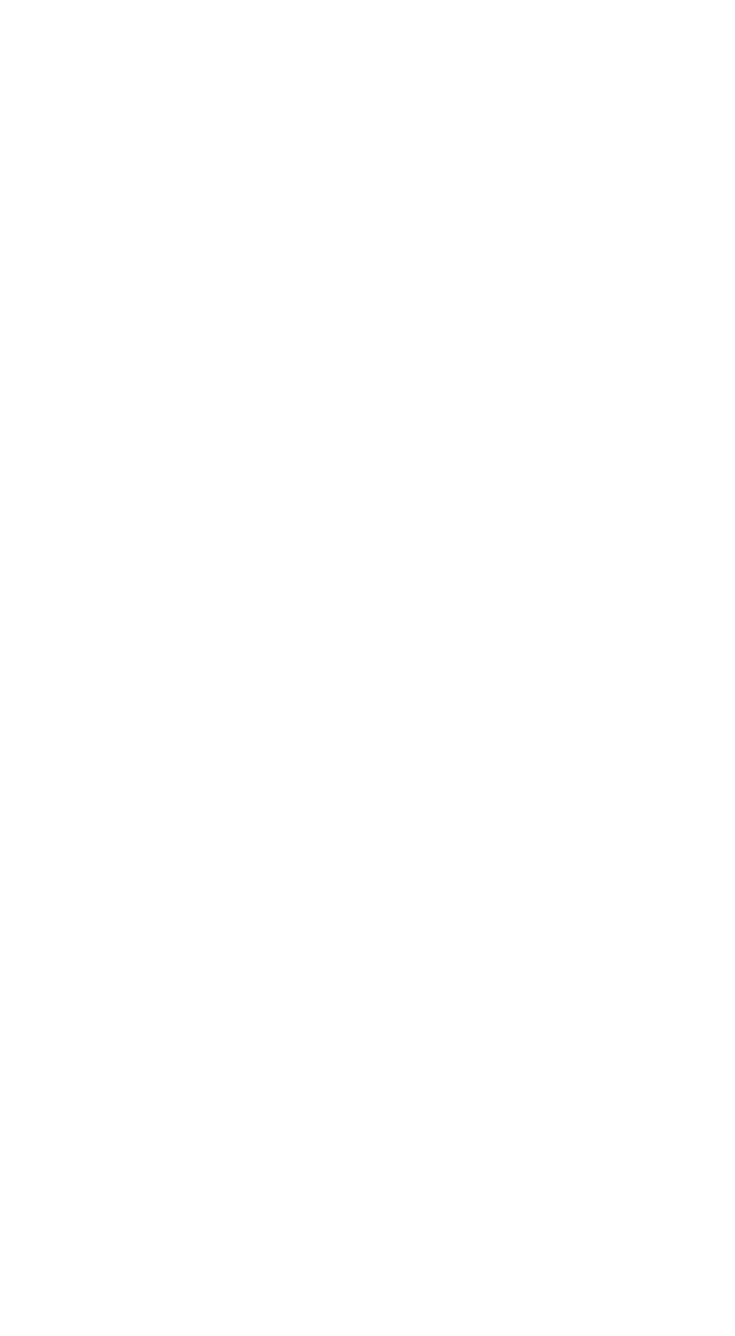
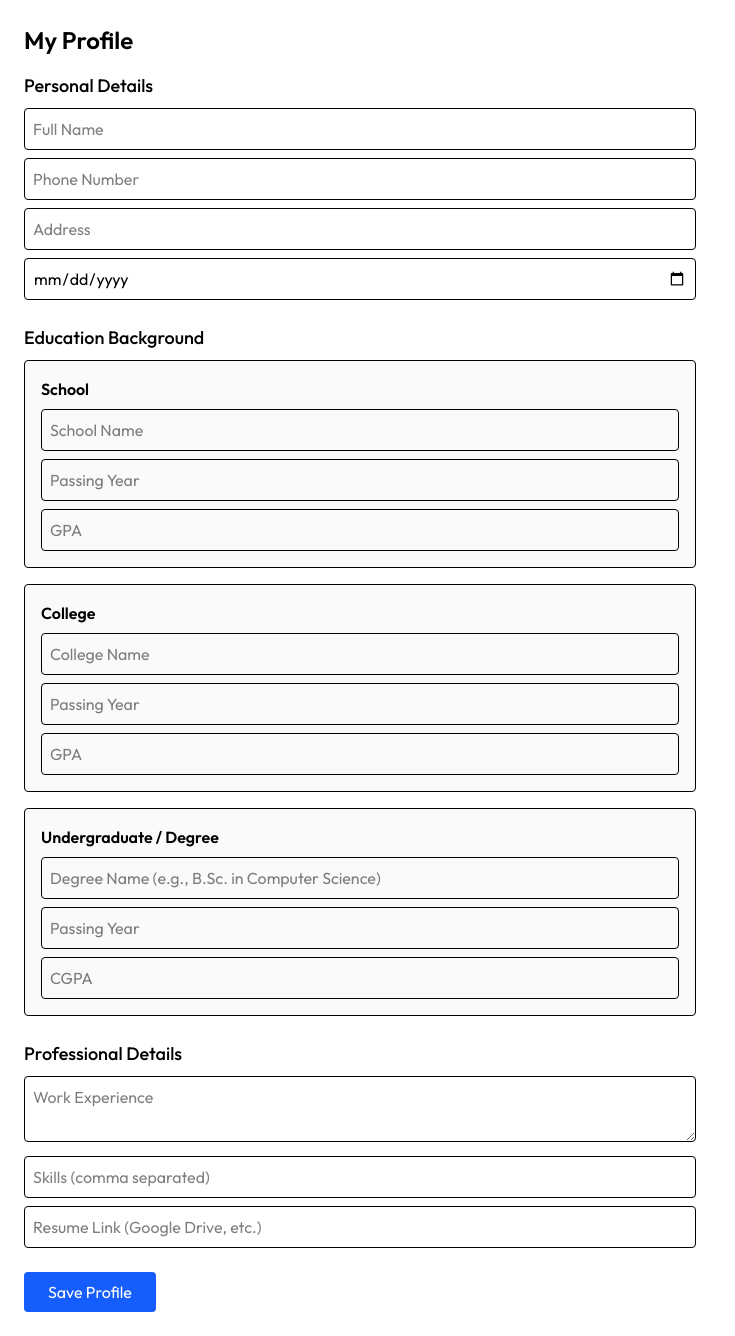
Before and after one commit to i-am-surovi/JOBlent-CSE471-Project, a React (Vite) app in the folder client/: page /profile in a window 1280 px wide. Before the commit this address had no page. Shown: the whole page, without its empty margins (0-735 px from the left). Before the commit the page ends 800 px from the top, so only its background shows below. Built offline with nearby package versions, Linux system fonts and the light colour scheme.

Commit message:
Profile Done

```diff
--- a/client/src/App.jsx
+++ b/client/src/App.jsx
@@ -1,9 +1,11 @@
+// src/App.jsx
 import React from 'react'
-import {Route, Routes} from 'react-router-dom'
+import { Route, Routes } from 'react-router-dom'
 import Home from './pages/Home'
 import ApplyJob from './pages/ApplyJob'
 import Application from './pages/Application'
 import RecruiterLogin from './pages/RecruiterLogin'
+import Profile from './pages/Profile' // ⬅ New import
 
 const App = () => {
   return (
@@ -13,6 +15,7 @@ const App = () => {
         <Route path='/apply-job/:id' element={<ApplyJob />}/>
         <Route path='/applications' element={<Application />}/>
         <Route path='/recruiter/login' element={<RecruiterLogin />}/>
+        <Route path='/profile' element={<Profile />}/> {/* ⬅ New route */}
       </Routes>
     </div>
   )
--- a/client/src/components/Navbar.jsx
+++ b/client/src/components/Navbar.jsx
@@ -1,3 +1,4 @@
+// src/components/Navbar.jsx
 import React from "react";
 import { assets } from "../assets/assets";
 import { useClerk, UserButton, useUser } from "@clerk/clerk-react";
@@ -5,27 +6,61 @@ import { Link, useNavigate } from "react-router-dom";
 
 const Navbar = () => {
   const { openSignIn } = useClerk();
-  const { user } = useUser();
+  const { user, isSignedIn } = useUser();
+  const navigate = useNavigate();
 
-  const navigate = useNavigate()
+  // Determine if the logged-in user is a recruiter
+  const isRecruiter = user?.publicMetadata?.isRecruiter === true;
 
   return (
     <div className="shadow py-4">
       <div className="container px-4 2xl:px-20 mx-auto flex justify-between items-center">
-        <img onClick={()=>navigate('/')} className="cursor-pointer" src={assets.logo} alt="" />
-        {user ? (
+
+        {/* Logo */}
+        <Link to="/">
+          <img src={assets.logo} alt="Logo" className="cursor-pointer" />
+        </Link>
+
+        {isSignedIn ? (
           <div className="flex items-center gap-3">
-            <Link to={'/applications'}>Applied Jobs</Link>
-            <p>|</p>
-            <p className="max-sm:hidden">Hi, {user.firstName+" "+user.lastName}</p>
-            <UserButton/>
+            {isRecruiter ? (
+              // Recruiter links
+              <Link
+                to="/recruiter/dashboard"
+                className="px-5 py-2 border border-blue-600 text-blue-600 rounded-full hover:bg-blue-50 transition-colors"
+              >
+                Job Posting
+              </Link>
+            ) : (
+              // Candidate links
+              <>
+                <Link to="/applications">Applied Jobs</Link>
+                <p>|</p>
+                <p className="max-sm:hidden">
+                  Hi, {user.firstName} {user.lastName}
+                </p>
+                <Link
+                  to="/profile"
+                  className="ml-4 px-4 py-2 bg-gray-100 rounded hover:bg-gray-200"
+                >
+                  My Profile
+                </Link>
+              </>
+            )}
+            <UserButton />
           </div>
         ) : (
-          <div className="flex gap-4 max-sm:text-xs">
-            <button className="text-gray-600">Recruiter Login</button>
+          // When not signed in
+          <div className="flex gap-4 max-sm:text-xs items-center">
+            <button
+              onClick={() => navigate("/recruiter/login")}
+              className="px-5 py-2 border border-blue-600 text-blue-600 rounded-full hover:bg-blue-50 transition-colors"
+            >
+              Recruiter Login
+            </button>
             <button
               onClick={() => openSignIn()}
-              className="bg-blue-600 text-white px-6 sm:px-9 py-2 rounded-full cursor-pointer"
+              className="bg-blue-600 text-white px-6 sm:px-9 py-2 rounded-full cursor-pointer hover:bg-blue-700 transition-colors"
             >
               Login
             </button>
--- /dev/null
+++ b/client/src/pages/Profile.jsx
@@ -0,0 +1,223 @@
+// src/pages/Profile.jsx
+import React, { useState } from "react";
+
+const Profile = () => {
+  const [personal, setPersonal] = useState({
+    fullName: "",
+    phone: "",
+    address: "",
+    dob: "",
+  });
+
+  const [education, setEducation] = useState({
+    schoolName: "",
+    schoolPassingYear: "",
+    schoolGPA: "",
+    collegeName: "",
+    collegePassingYear: "",
+    collegeGPA: "",
+    degreeName: "",
+    degreePassingYear: "",
+    degreeCGPA: "",
+  });
+
+  const [professional, setProfessional] = useState({
+    experience: "",
+    skills: "",
+    resume: "",
+  });
+
+  const handleChange = (e, section) => {
+    const { name, value } = e.target;
+    if (section === "personal") {
+      setPersonal({ ...personal, [name]: value });
+    } else if (section === "education") {
+      setEducation({ ...education, [name]: value });
+    } else {
+      setProfessional({ ...professional, [name]: value });
+    }
+  };
+
+  const handleSubmit = (e) => {
+    e.preventDefault();
+    console.log({
+      ...personal,
+      ...education,
+      ...professional,
+    });
+    alert("Profile updated successfully!");
+  };
+
+  return (
+    <div className="container mx-auto p-6">
+      <h2 className="text-2xl font-semibold mb-4">My Profile</h2>
+      <form onSubmit={handleSubmit} className="space-y-6 max-w-2xl">
+
+        {/* Personal Details */}
+        <div>
+          <h3 className="text-lg font-medium mb-2">Personal Details</h3>
+          <input
+            type="text"
+            name="fullName"
+            placeholder="Full Name"
+            value={personal.fullName}
+            onChange={(e) => handleChange(e, "personal")}
+            className="w-full border p-2 rounded mb-2"
+          />
+          <input
+            type="text"
+            name="phone"
+            placeholder="Phone Number"
+            value={personal.phone}
+            onChange={(e) => handleChange(e, "personal")}
+            className="w-full border p-2 rounded mb-2"
+          />
+          <input
+            type="text"
+            name="address"
+            placeholder="Address"
+            value={personal.address}
+            onChange={(e) => handleChange(e, "personal")}
+            className="w-full border p-2 rounded mb-2"
+          />
+          <input
+            type="date"
+            name="dob"
+            value={personal.dob}
+            onChange={(e) => handleChange(e, "personal")}
+            className="w-full border p-2 rounded"
+          />
+        </div>
+
+        {/* Education Section */}
+        <div>
+          <h3 className="text-lg font-medium mb-2">Education Background</h3>
+
+          {/* School */}
+          <div className="border p-4 rounded mb-4 bg-gray-50">
+            <h4 className="font-semibold mb-2">School</h4>
+            <input
+              type="text"
+              name="schoolName"
+              placeholder="School Name"
+              value={education.schoolName}
+              onChange={(e) => handleChange(e, "education")}
+              className="w-full border p-2 rounded mb-2"
+            />
+            <input
+              type="number"
+              name="schoolPassingYear"
+              placeholder="Passing Year"
+              value={education.schoolPassingYear}
+              onChange={(e) => handleChange(e, "education")}
+              className="w-full border p-2 rounded mb-2"
+            />
+            <input
+              type="text"
+              name="schoolGPA"
+              placeholder="GPA"
+              value={education.schoolGPA}
+              onChange={(e) => handleChange(e, "education")}
+              className="w-full border p-2 rounded"
+            />
+          </div>
+
+          {/* College */}
+          <div className="border p-4 rounded mb-4 bg-gray-50">
+            <h4 className="font-semibold mb-2">College</h4>
+            <input
+              type="text"
+              name="collegeName"
+              placeholder="College Name"
+              value={education.collegeName}
+              onChange={(e) => handleChange(e, "education")}
+              className="w-full border p-2 rounded mb-2"
+            />
+            <input
+              type="number"
+              name="collegePassingYear"
+              placeholder="Passing Year"
+              value={education.collegePassingYear}
+              onChange={(e) => handleChange(e, "education")}
+              className="w-full border p-2 rounded mb-2"
+            />
+            <input
+              type="text"
+              name="collegeGPA"
+              placeholder="GPA"
+              value={education.collegeGPA}
+              onChange={(e) => handleChange(e, "education")}
+              className="w-full border p-2 rounded"
+            />
+          </div>
+
+          {/* Undergraduate/Degree */}
+          <div className="border p-4 rounded bg-gray-50">
+            <h4 className="font-semibold mb-2">Undergraduate / Degree</h4>
+            <input
+              type="text"
+              name="degreeName"
+              placeholder="Degree Name (e.g., B.Sc. in Computer Science)"
+              value={education.degreeName}
+              onChange={(e) => handleChange(e, "education")}
+              className="w-full border p-2 rounded mb-2"
+            />
+            <input
+              type="number"
+              name="degreePassingYear"
+              placeholder="Passing Year"
+              value={education.degreePassingYear}
+              onChange={(e) => handleChange(e, "education")}
+              className="w-full border p-2 rounded mb-2"
+            />
+            <input
+              type="text"
+              name="degreeCGPA"
+              placeholder="CGPA"
+              value={education.degreeCGPA}
+              onChange={(e) => handleChange(e, "education")}
+              className="w-full border p-2 rounded"
+            />
+          </div>
+        </div>
+
+        {/* Professional Details */}
+        <div>
+          <h3 className="text-lg font-medium mb-2">Professional Details</h3>
+          <textarea
+            name="experience"
+            placeholder="Work Experience"
+            value={professional.experience}
+            onChange={(e) => handleChange(e, "professional")}
+            className="w-full border p-2 rounded mb-2"
+          />
+          <input
+            type="text"
+            name="skills"
+            placeholder="Skills (comma separated)"
+            value={professional.skills}
+            onChange={(e) => handleChange(e, "professional")}
+            className="w-full border p-2 rounded mb-2"
+          />
+          <input
+            type="url"
+            name="resume"
+            placeholder="Resume Link (Google Drive, etc.)"
+            value={professional.resume}
+            onChange={(e) => handleChange(e, "professional")}
+            className="w-full border p-2 rounded"
+          />
+        </div>
+
+        <button
+          type="submit"
+          className="bg-blue-600 text-white px-6 py-2 rounded hover:bg-blue-700"
+        >
+          Save Profile
+        </button>
+      </form>
+    </div>
+  );
+};
+
+export default Profile;
```
